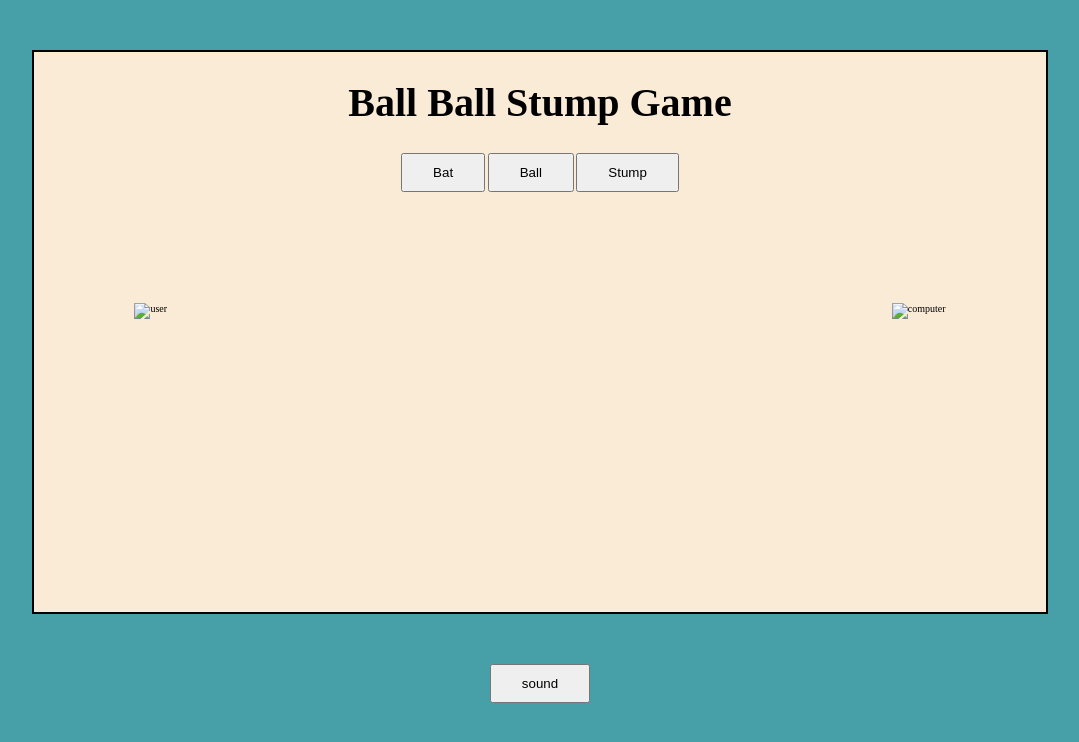
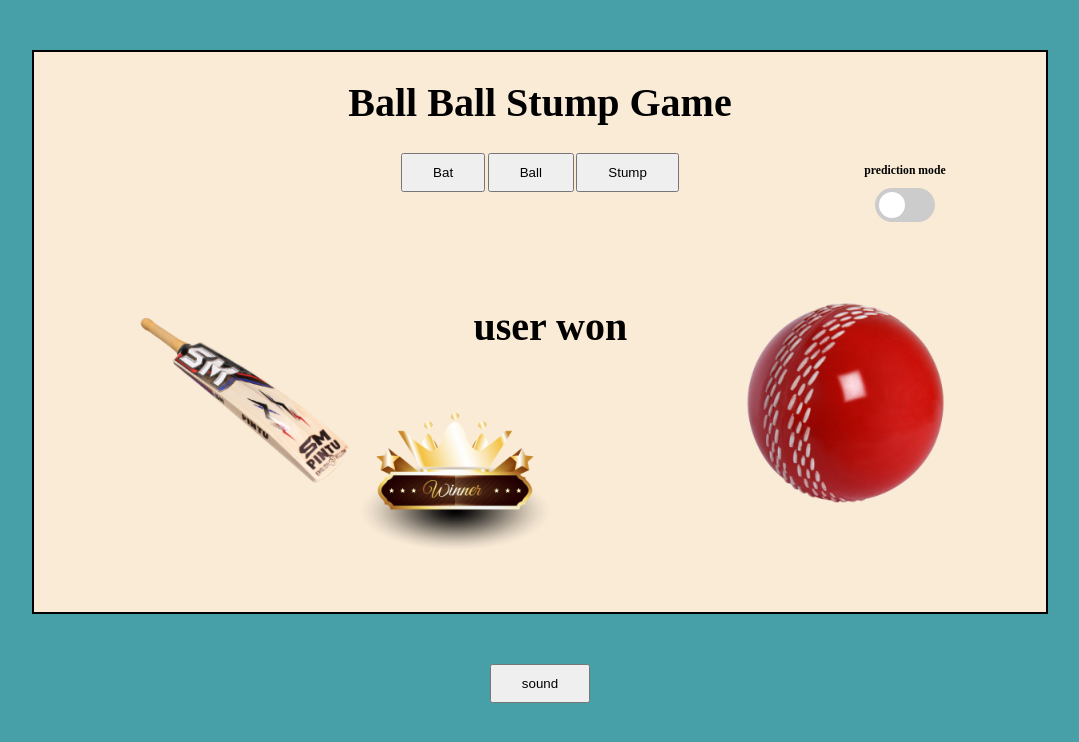
Before and after one commit to divyaprakash001/Bat_Ball_Stump_Game, a plain HTML site: page batballstumpusingfuncInterfacePredic.html in a window 1280 px wide. Both pictures are taken after a click on the button "Bat". Shown: the whole page, without its empty margins (100-1179 px from the left). Drawn offline with Linux system fonts and the light colour scheme.

Commit message:
sound features added when result declared

```diff
--- a/batballstumppredicmode.js
+++ b/batballstumppredicmode.js
@@ -1,40 +1,19 @@
-/*
-function beepsound(r) {
-    let sound, beat;
-    if (r == 1) {
-        sound = 'sound/batsound.mp3';
-    } else if (r == 2) {
-        sound = 'sound/gunsount.mp3';
-
-    } else {
-        sound = 'sound/slap.mp3';
-
-    }
-
-    beat = new Audio(sound);
-    // Play the beat
-    beat.play();
-
-    // Pause/stop the beat
-    // beat.pause();
-
-    // Reload the beat (back to the start)
-    // beat.load();
+function winnerSound(music) {
+    audio = new Audio(music);
+    audio.play();
 }
-*/
-
-
 
 function cricketMatch(r) {
     let userChoiceMsg = '';
     let randomNumber;
     let computerChoice;
+    let audio, music;
     let result;
     let predic;
 
-    if (predic == true) {
+    predic = document.querySelector('#predic');
 
-
+    if (predic.checked == false) {
 
         if (r == 1) {
             userChoiceMsg = 'Bat';
@@ -53,7 +32,6 @@ function cricketMatch(r) {
 
             document.querySelector('#user').src = 'images/cricbat.png';
 
-            let audio, music;
             if (computerChoice === 'Ball') {
                 resultMsg = 'user won';
                 document.querySelector('#userwinner').style.display = "block";
@@ -77,8 +55,7 @@ function cricketMatch(r) {
 
 
 
-            audio = new Audio(music);
-            audio.play();
+            winnerSound(music);
             document.querySelector('#computer').innerHTML = `Computer have choosen ${computerChoice}`;
 
 
@@ -106,20 +83,23 @@ function cricketMatch(r) {
                 document.querySelector('#userwinner').style.display = "none";
                 document.querySelector('#computerwinner').style.display = "block";
                 document.querySelector('#result').innerHTML = `${resultMsg}`;
+                music = 'sound/batsound.mp3';
             } else if (computerChoice === 'Stump') {
                 resultMsg = 'user won';
                 document.querySelector('#userwinner').style.display = "block";
                 document.querySelector('#computerwinner').style.display = "none";
                 document.querySelector('#result').innerHTML = `${resultMsg}`;
+                music = 'sound/gunshount.mp3';
             } else {
                 resultMsg = 'match tied';
                 document.querySelector('#computerwinner').style.display = "none";
                 document.querySelector('#userwinner').style.display = "none";
                 document.querySelector('#result').innerHTML = `${resultMsg}`;
+                music = 'sound/Slap.mp3';
             }
 
 
-
+            winnerSound(music)
             document.querySelector('#computer').innerHTML = `Computer have choosen ${computerChoice}`;
 
 
@@ -145,23 +125,28 @@ function cricketMatch(r) {
                 resultMsg = 'user won';
                 document.querySelector('#userwinner').style.display = "block";
                 document.querySelector('#computerwinner').style.display = "none";
+                music = 'sound/batsound.mp3';
             } else if (computerChoice === 'Stump') {
                 resultMsg = 'match tied';
                 document.querySelector('#computerwinner').style.display = "none";
                 document.querySelector('#userwinner').style.display = "none";
+                music = 'sound/Slap.mp3';
             } else {
                 resultMsg = 'computer won';
                 document.querySelector('#userwinner').style.display = "none";
                 document.querySelector('#computerwinner').style.display = "block";
+                music = 'sound/gunshount.mp3';
             }
 
+            winnerSound(music);
             document.querySelector('#user').innerHTML = `${userChoiceMsg}`;
             document.querySelector('#computer').innerHTML = `Computer have choosen ${computerChoice}`;
             document.querySelector('#result').innerHTML = `${resultMsg}`;
 
 
         }
-    }else{
+    } else {
         // no predic mode
+
     }
 }
--- a/batballstumpusingfuncInterfacePredic.html
+++ b/batballstumpusingfuncInterfacePredic.html
@@ -5,59 +5,24 @@
     <meta charset="UTF-8">
     <meta name="viewport" content="width=device-width, initial-scale=1.0">
     <title>batballstump</title>
-    <style>
-        body {
-            text-align: center;
-            background-color: rgb(71, 160, 168);
-            position: relative;
-        }
+    <link rel="stylesheet" href="css/style.css">
 
-        html {
-            font-size: 10px;
-        }
-
-        h1 {
-            font-size: 4rem;
-        }
-
-        .game_container {
-            border: 2px solid black;
-            height: 70vh;
-            width: 80%;
-            margin: 50px auto;
-            background-color: antiquewhite;
-        }
-
-        .container {
-            margin: 100px;
-        }
-
-        #userwinner,
-        #computerwinner {
-            display: none;
-        }
-
-        #result {
-            font-size: 4rem;
-        }
-
-        button {
-            padding: 10px 30px;
-        }
-    </style>
 </head>
 
 <body>
     <div class="game_container">
         <h1>Ball Ball Stump Game</h1>
         <button onclick="cricketMatch(1)">Bat</button>
-
-
         <button onclick="cricketMatch(2)">Ball</button>
-
-
         <button onclick="cricketMatch(3)">Stump</button>
         <br><br>
+        <div class="prediction">
+            <h3>prediction mode</h3>
+            <label class="switch">
+                <input id="predic" value="on" type="checkbox">
+                <span class="round"></span>
+            </label>
+        </div>
         <div class="container">
             <img style="float: left;" src="" alt="user" id="user" height="200px">
             <img style="float: right;" src="" alt="computer" id="computer" height="200px">
--- /dev/null
+++ b/css/style.css
@@ -0,0 +1,95 @@
+body {
+    text-align: center;
+    background-color: rgb(71, 160, 168);
+    position: relative;
+}
+
+html {
+    font-size: 10px;
+}
+
+h1 {
+    font-size: 4rem;
+}
+
+.game_container {
+    border: 2px solid black;
+    height: 70vh;
+    width: 80%;
+    margin: 50px auto;
+    background-color: antiquewhite;
+    position: relative;
+}
+
+.container {
+    margin: 100px;
+}
+
+#userwinner,
+#computerwinner {
+    display: none;
+}
+
+#result {
+    font-size: 4rem;
+}
+
+button {
+    padding: 10px 30px;
+}
+
+
+/* toggle */
+.prediction{
+    position: absolute;
+    right: 100px;
+    top: 100px;
+}
+.switch {
+    position: relative;
+    display: inline-block;
+    width: 60px;
+    height: 34px;
+ }
+ .switch input {
+    opacity: 0;
+    width: 0;
+    height: 0;
+ }
+ span {
+    position: absolute;
+    cursor: pointer;
+    top: 0;
+    left: 0;
+    right: 0;
+    bottom: 0;
+    background-color: #ccc;
+    -webkit-transition: .4s;
+    transition: .4s;
+ }
+ span:before {
+    position: absolute;
+    content: "";
+    height: 26px;
+    width: 26px;
+    left: 4px;
+    bottom: 4px;
+    background-color: white;
+    -webkit-transition: .4s;
+    transition: .4s;
+ }
+ input:checked + span {
+    background-color: rgb(85, 21, 138);
+ }
+ input:focus + span {
+    box-shadow: 0 0 1px rgb(255, 77, 211);
+ }
+ input:checked + span:before {
+    transform: translateX(26px);
+ }
+ span.round {
+    border-radius: 34px;
+ }
+ span.round:before {
+    border-radius: 50%;
+ }
```
